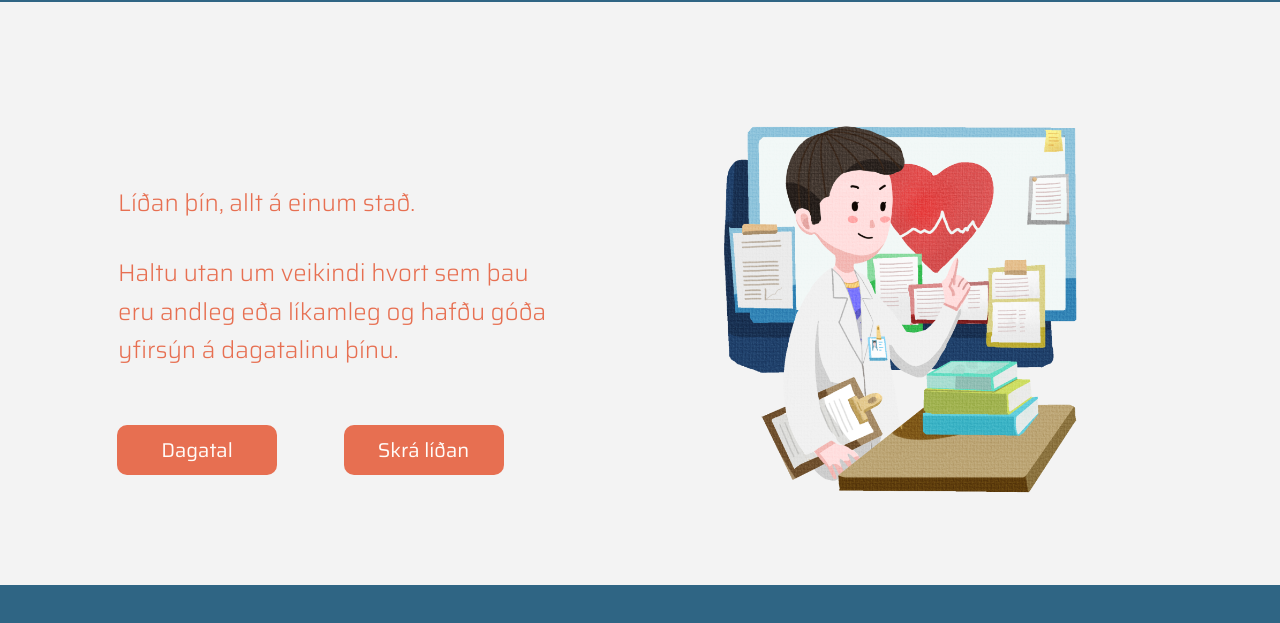
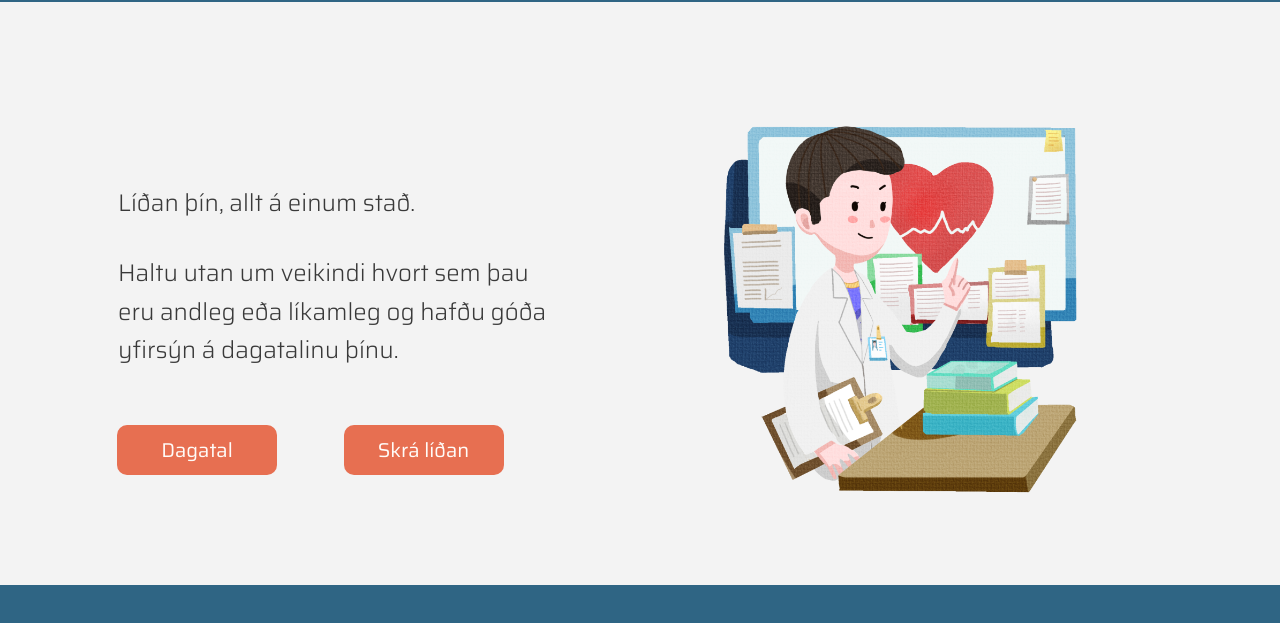
Before and after one commit to Aridaniel/health-app, a plain HTML site: page index.html in a window 1280 px wide. Shown: the part 115-738 px from the top of the page. Drawn offline with Linux system fonts and the light colour scheme.

Commit message:
code cleanup

```diff
--- a/styles/_variables.scss
+++ b/styles/_variables.scss
@@ -82,8 +82,6 @@ $fontWeightLarge : 400;
   font-weight: $fontWeightMedium ;
   line-height: auto;
   line-height: 160.4%;
-  color: #E76F51;
-
   letter-spacing: 1%;
 }
 
@@ -95,17 +93,15 @@ $fontWeightLarge : 400;
   line-height: 160.4%;
   letter-spacing: 0%;
   font-weight: $fontWeightLarge;
-
-
-
 }
 
-
-
-
-
-
-
+@mixin desktopButton{
+  font-family: $mainFont;
+  color: $mainTextColor;
+  font-size: $fontSizeBig;
+  line-height: auto;
+  letter-spacing: 1%;
+}
 
 /* Colors */
 $background-primary: #2F6584;
--- a/styles/style.scss
+++ b/styles/style.scss
@@ -107,7 +107,6 @@ nav {
     flex-direction: row;
     justify-content: space-evenly;
     align-items: center;
-
 
     ul {
         display: flex;
```
Also changed, not shown: index.html (+0 -11 lines), js/main.js (+4 -15 lines), styles/style.css, 1 other file.
